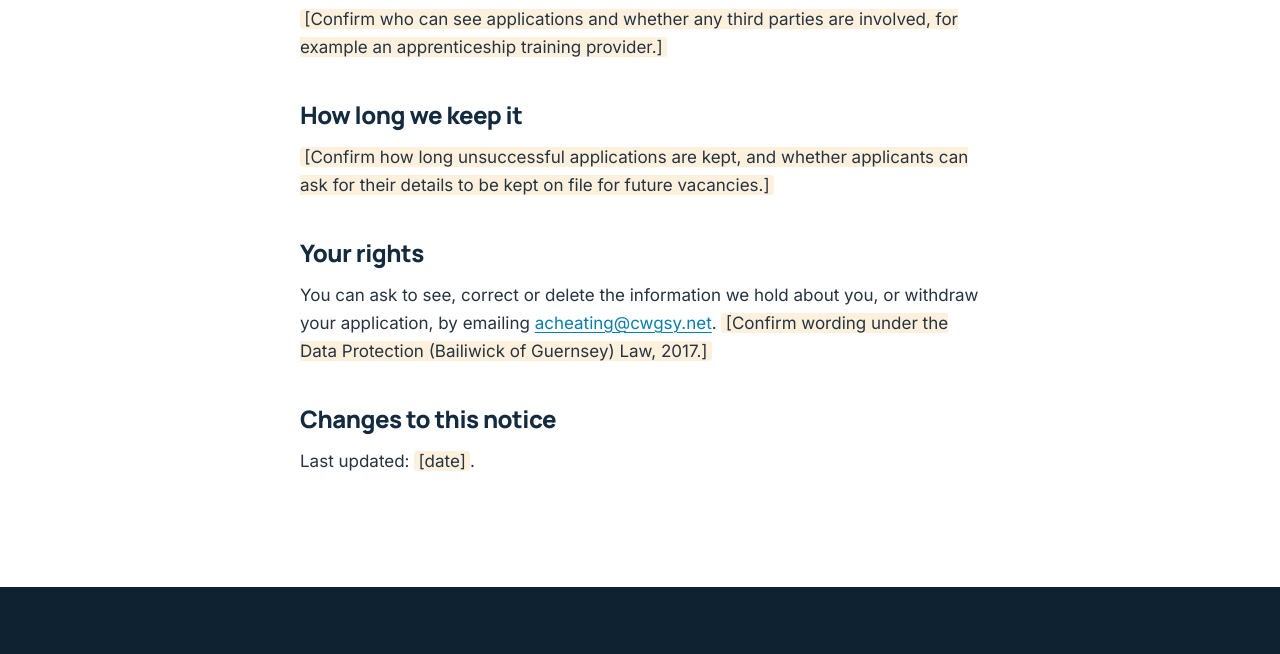
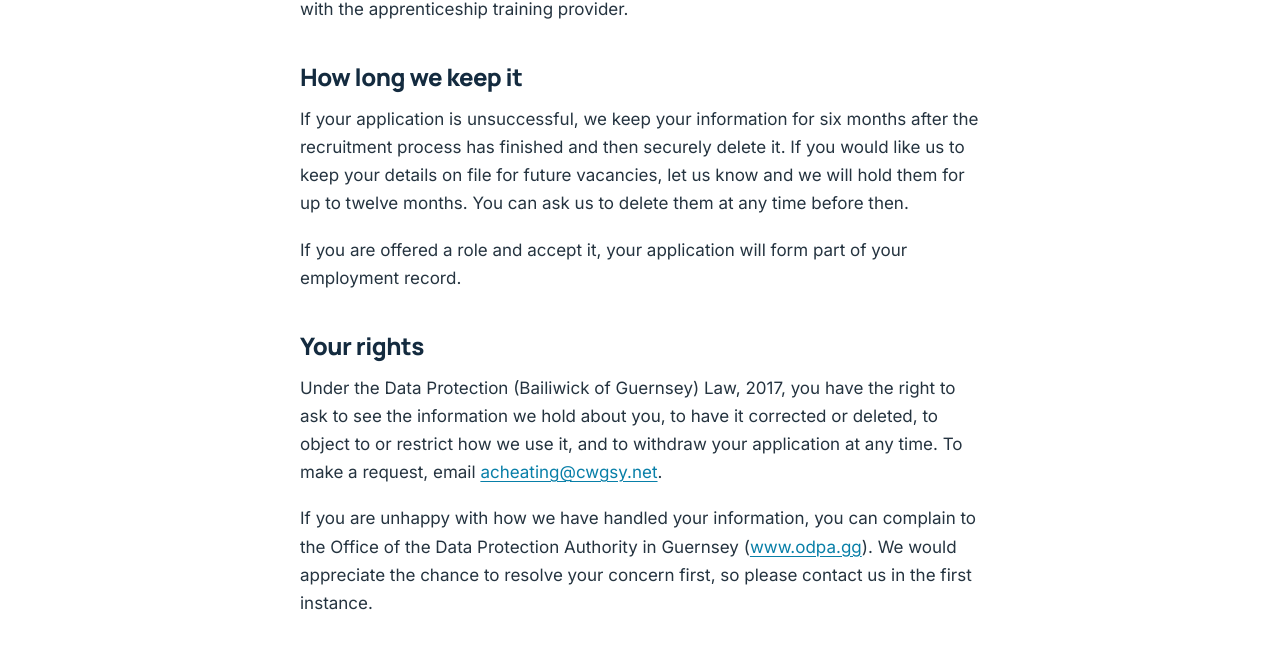
Before and after one commit to thomascallow/acheating, a plain HTML site: page ac-heating-website/recruitment-privacy/index.html in a window 1280 px wide. Shown: the part 1134-1788 px from the top of the page. Drawn offline with Linux system fonts and the light colour scheme.

Commit message:
Remove draft notice and update privacy content

```diff
--- a/ac-heating-website/recruitment-privacy/index.html
+++ b/ac-heating-website/recruitment-privacy/index.html
@@ -50,9 +50,6 @@
 </section>
 <section class="section">
   <div class="wrap legal">
-    <!-- DRAFT TEMPLATE: review and complete before launch. -->
-    <div class="draft-banner"><strong>Draft for review.</strong> This notice is a template. Highlighted items must be confirmed by A.C. Heating Services Ltd before the website goes live.</div>
-
     <p>This notice explains how A.C. Heating Services Ltd uses information you send us when you apply for a role or enquire about an apprenticeship.</p>
 
     <h2>Who we are</h2>
@@ -63,16 +60,19 @@
 
     <h2>How we use it</h2>
     <p>We use your information to assess your application, contact you about it and, if you are offered a role, to prepare for your employment.</p>
-    <p><span class="tbc">[Confirm who can see applications and whether any third parties are involved, for example an apprenticeship training provider.]</span></p>
+    <p>Your application is seen only by the directors and the members of staff involved in recruiting for the role. We do not sell your information or share it with third parties, except where this is needed to progress your application: for example, contacting referees you have named, or, for apprenticeship applicants, sharing relevant details with the apprenticeship training provider.</p>
 
     <h2>How long we keep it</h2>
-    <p><span class="tbc">[Confirm how long unsuccessful applications are kept, and whether applicants can ask for their details to be kept on file for future vacancies.]</span></p>
+    <p>If your application is unsuccessful, we keep your information for six months after the recruitment process has finished and then securely delete it. If you would like us to keep your details on file for future vacancies, let us know and we will hold them for up to twelve months. You can ask us to delete them at any time before then.</p>
+    <p>If you are offered a role and accept it, your application will form part of your employment record.</p>
 
     <h2>Your rights</h2>
-    <p>You can ask to see, correct or delete the information we hold about you, or withdraw your application, by emailing <a href="mailto:acheating@cwgsy.net" data-email="careers" data-email-text>acheating@cwgsy.net</a>. <span class="tbc">[Confirm wording under the Data Protection (Bailiwick of Guernsey) Law, 2017.]</span></p>
+    <p>Under the Data Protection (Bailiwick of Guernsey) Law, 2017, you have the right to ask to see the information we hold about you, to have it corrected or deleted, to object to or restrict how we use it, and to withdraw your application at any time. To make a request, email <a href="mailto:acheating@cwgsy.net" data-email="careers" data-email-text>acheating@cwgsy.net</a>.</p>
+    <p>If you are unhappy with how we have handled your information, you can complain to the Office of the Data Protection Authority in Guernsey (<a href="https://www.odpa.gg/" rel="noopener">www.odpa.gg</a>). We would appreciate the chance to resolve your concern first, so please contact us in the first instance.</p>
 
     <h2>Changes to this notice</h2>
-    <p>Last updated: <span class="tbc">[date]</span>.</p>
+    <p>We may update this notice from time to time. The latest version will always be published on this page.</p>
+    <p>Last updated: 19 November 2026.</p>
   </div>
 </section>
 </main>
```
